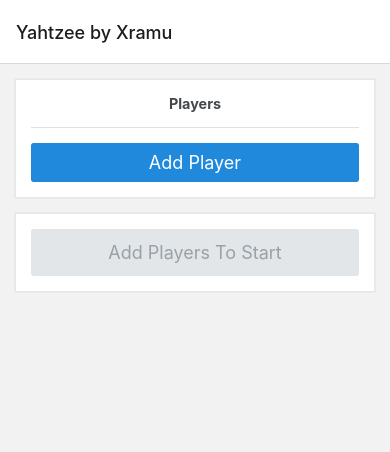
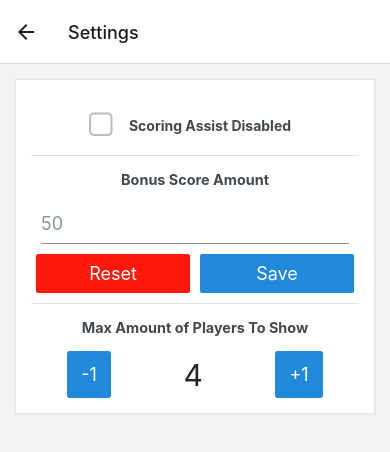
Before and after one commit to Xramm/yahtzee-react-app, a React Native app: screen /Settings in a window 390 px wide. Shown: the top 452 px of the page. Built offline with nearby package versions, Linux system fonts and the light colour scheme.

Commit message:
Settings screen added

```diff
--- a/components/PlayerListItem.tsx
+++ b/components/PlayerListItem.tsx
@@ -1,5 +1,5 @@
 import { Dialog, Input, Card, Button, ListItem } from "@rneui/themed";
-import React, { useContext, useState } from "react";
+import React, { createRef, useContext, useEffect, useState } from "react";
 import { Alert } from "react-native";
 import MainContext from "../contexts/MainContext";
 import Player from "../interfaces/Player";
@@ -12,6 +12,8 @@
   );
 
   const [editDialogIsVisible, setEditDialogIsVisible] = useState(false);
+
+  const playerNameInputRef: any = createRef();
 
   // Changed by the name input
   let playerEditName = "";
@@ -118,6 +120,13 @@
     }
   };
 
+  useEffect(() => {
+    // Open keyboard up when the input is shown
+    if (playerNameInputRef.current) {
+      setTimeout(() => playerNameInputRef.current?.focus(), 100);
+    }
+  }, [editDialogIsVisible]);
+
   return (
     <>
       <ListItem>
@@ -138,6 +147,7 @@
         <Dialog.Title title="Edit Player" />
 
         <Input
+          ref={playerNameInputRef}
           placeholder={player.name}
           onSubmitEditing={onSavePressed}
           onChangeText={onEditNameChangeText}
--- a/components/scoring-components/ScoringComponentMaster.tsx
+++ b/components/scoring-components/ScoringComponentMaster.tsx
@@ -1,4 +1,5 @@
-import React from "react";
+import React, { useContext } from "react";
+import MainContext from "../../contexts/MainContext";
 import ScoreTile from "../../interfaces/ScoreTile";
 import CheckScoring from "./CheckScoring";
 import ManualScoring from "./ManualScoring";
@@ -9,6 +10,19 @@
   tile: ScoreTile;
   onSubmitScore: Function;
 }) => {
+  const { forceManualScoring }: any = useContext(MainContext.MainContext);
+
+  // For overriding scoring input
+  if (forceManualScoring) {
+    return (
+      <ManualScoring
+        maxPoints={999}
+        tile={props.tile}
+        onSubmitScore={props.onSubmitScore}
+      />
+    );
+  }
+
   let result = <></>;
 
   switch (props.tile.type.toLowerCase()) {
--- a/contexts/MainContext.tsx
+++ b/contexts/MainContext.tsx
@@ -9,6 +9,7 @@
   const [maxDisplayedPlayers, setMaxDisplayedPlayers] = useState(4);
   const [bonusPointThreshold, setBonusPointThreshold] = useState(63);
   const [bonusPointAmount, setBonusPointAmount] = useState(50);
+  const [forceManualScoring, setForceManualScoring] = useState(false);
 
   return (
     <MainContext.Provider
@@ -23,6 +24,8 @@
         setBonusPointAmount,
         gameInProgress,
         setGameInProgress,
+        forceManualScoring,
+        setForceManualScoring,
       }}
     >
       {props.children}
--- a/navigators/Navigator.tsx
+++ b/navigators/Navigator.tsx
@@ -1,8 +1,12 @@
 import { NavigationContainer } from "@react-navigation/native";
 import { createNativeStackNavigator } from "@react-navigation/native-stack";
-import React from "react";
+import { Button, Icon } from "@rneui/themed";
+import React, { createRef } from "react";
+import { StyleSheet } from "react-native";
+import { mainColor } from "../utils/colors";
 import Game from "../views/Game";
 import Home from "../views/Home";
+import Settings from "../views/Settings";
 
 const Stack = createNativeStackNavigator();
 
@@ -12,12 +16,25 @@
       <Stack.Screen
         name="Home"
         component={Home}
-        options={{ title: "Yahtzee by Xramu" }}
+        options={({ navigation }) => ({
+          title: "Yahtzee by Xramu",
+          headerRight: () => (
+            <Icon
+              name="settings"
+              onPress={() => console.log(navigation.navigate("Settings"))}
+            />
+          ),
+        })}
       />
       <Stack.Screen
         name="Game"
         component={Game}
         options={{ title: "Game Scoreboard" }}
+      />
+      <Stack.Screen
+        name="Settings"
+        component={Settings}
+        options={{ title: "Settings" }}
       />
     </Stack.Navigator>
   );
--- a/utils/colors.tsx
+++ b/utils/colors.tsx
@@ -1,3 +1,4 @@
 const bonusColor = "#7FDC67";
+const mainColor = "#2089DC";
 
-export { bonusColor };
+export { bonusColor, mainColor };
--- a/views/Home.tsx
+++ b/views/Home.tsx
@@ -1,7 +1,7 @@
 import { CardTitle } from "@rneui/base/dist/Card/Card.Title";
-import { Dialog, Input, Card, Button } from "@rneui/themed";
-import React, { useContext, useState } from "react";
-import { Alert, ScrollView } from "react-native";
+import { Dialog, Input, Card, Button, Icon } from "@rneui/themed";
+import React, { createRef, useContext, useEffect, useState } from "react";
+import { Alert, ScrollView, TextInput } from "react-native";
 import PlayerListItem from "../components/PlayerListItem";
 import MainContext from "../contexts/MainContext";
 import Player from "../interfaces/Player";
@@ -14,6 +14,8 @@
 
   const [addPlayerDialogIsVisible, setAddPlayerDialogIsVisible] =
     useState(false);
+
+  const playerNameInputRef: any = createRef();
 
   // Changed by the new player name input
   let newPlayerName = "";
@@ -56,12 +58,15 @@
     toggleAddPlayerDialogVisible();
   };
 
+  // When the player clicks Start Game or Continue Game button
   const onStartGamePressed = () => {
     setGameInProgress(true);
     navigation.navigate("Game");
   };
 
+  // Called when player wants to reset the currently running game
   const onResetGamePressed = () => {
+    // Ask for confirmation before reset
     Alert.alert(
       "Reset Scores",
       "Are you sure you want to zero the current scoreboard?",
@@ -85,8 +90,15 @@
     );
   };
 
+  useEffect(() => {
+    // Open keyboard up when the input is shown
+    if (playerNameInputRef.current) {
+      setTimeout(() => playerNameInputRef.current?.focus(), 100);
+    }
+  }, [addPlayerDialogIsVisible]);
+
   return (
-    <ScrollView>
+    <ScrollView keyboardShouldPersistTaps="handled">
       <Card>
         <CardTitle>Players</CardTitle>
 
@@ -138,6 +150,7 @@
         <Dialog.Title title="Add New Player" />
 
         <Input
+          ref={playerNameInputRef}
           placeholder="Player Name"
           onSubmitEditing={onAddPlayerSubmit}
           onChangeText={onNewPlayerNameTextChange}
--- /dev/null
+++ b/views/Settings.tsx
@@ -0,0 +1,121 @@
+import { Button, Card, CheckBox, Input, Text } from "@rneui/themed";
+import React, { useContext } from "react";
+import { ScrollView, StyleSheet, View } from "react-native";
+import MainContext from "../contexts/MainContext";
+
+const Settings = ({ navigation }: any) => {
+  const {
+    forceManualScoring,
+    setForceManualScoring,
+    maxDisplayedPlayers,
+    setMaxDisplayedPlayers,
+    bonusPointThreshold,
+    setBonusPointThreshold,
+    bonusPointAmount,
+    setBonusPointAmount,
+  }: any = useContext(MainContext.MainContext);
+
+  let parsedNum: number = 0;
+
+  const onChangeTextBonusScoreAmount = (value: string) => {
+    parsedNum = +value;
+  };
+
+  const onConfirmBonusScoreAmount = () => {
+    setBonusPointAmount(parsedNum);
+  };
+
+  return (
+    <ScrollView keyboardShouldPersistTaps="handled">
+      <Card>
+        <View style={styles.rowStyle}>
+          <CheckBox
+            title="Scoring Assist Disabled"
+            size={30}
+            checked={forceManualScoring}
+            onPress={() => {
+              setForceManualScoring(!forceManualScoring);
+            }}
+          />
+        </View>
+
+        <Card.Divider />
+
+        <Card.Title>Bonus Score Amount</Card.Title>
+
+        <Input
+          keyboardType="numeric"
+          placeholder={bonusPointAmount.toString()}
+          onSubmitEditing={onConfirmBonusScoreAmount}
+          onChangeText={onChangeTextBonusScoreAmount}
+        />
+
+        <View style={styles.buttonRow}>
+          <Button
+            containerStyle={styles.rowButton}
+            color="error"
+            title="Reset"
+            onPress={() => {
+              setBonusPointAmount(50);
+            }}
+          />
+          <Button
+            containerStyle={styles.rowButton}
+            title="Save"
+            onPress={onConfirmBonusScoreAmount}
+          />
+        </View>
+
+        <Card.Divider />
+
+        <Card.Title>Max Amount of Players To Show</Card.Title>
+
+        <View style={styles.rowStyle}>
+          <Button
+            size="lg"
+            title="-1"
+            disabled={maxDisplayedPlayers < 2}
+            onPress={() => {
+              setMaxDisplayedPlayers(maxDisplayedPlayers - 1);
+            }}
+          />
+          <Text style={styles.centeredText}>{maxDisplayedPlayers}</Text>
+          <Button
+            size="lg"
+            title="+1"
+            disabled={maxDisplayedPlayers > 7}
+            onPress={() => {
+              setMaxDisplayedPlayers(maxDisplayedPlayers + 1);
+            }}
+          />
+        </View>
+      </Card>
+    </ScrollView>
+  );
+};
+
+const styles = StyleSheet.create({
+  rowStyle: {
+    flexDirection: "row",
+    alignItems: "center",
+    justifyContent: "space-around",
+  },
+  buttonRow: {
+    flexDirection: "row",
+    alignItems: "center",
+    justifyContent: "space-around",
+    marginBottom: 10,
+  },
+  rowButton: {
+    flex: 1,
+    paddingRight: 5,
+    paddingLeft: 5,
+  },
+  centeredText: {
+    fontSize: 30,
+    textAlign: "center",
+    textAlignVertical: "center",
+  },
+});
+
+export default Settings;
```
